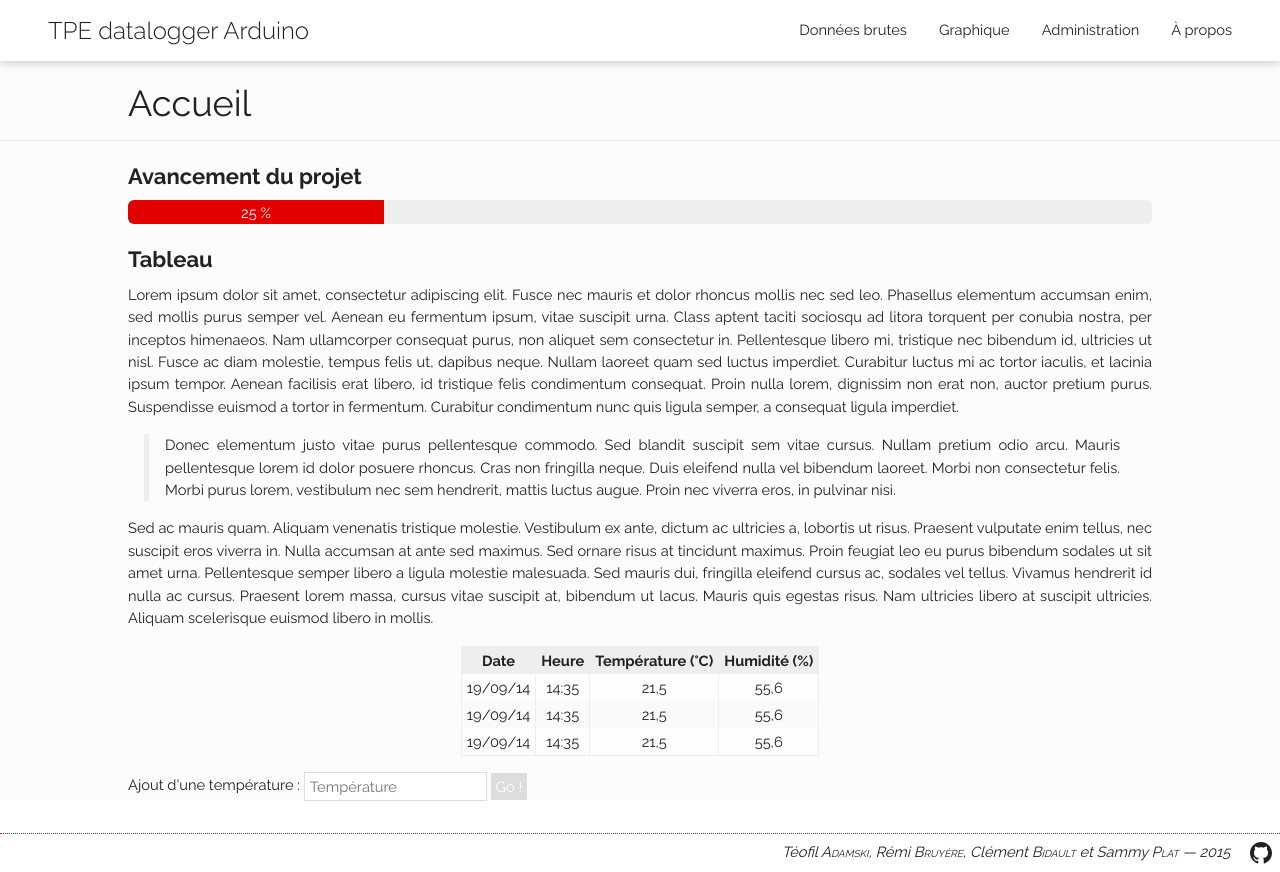
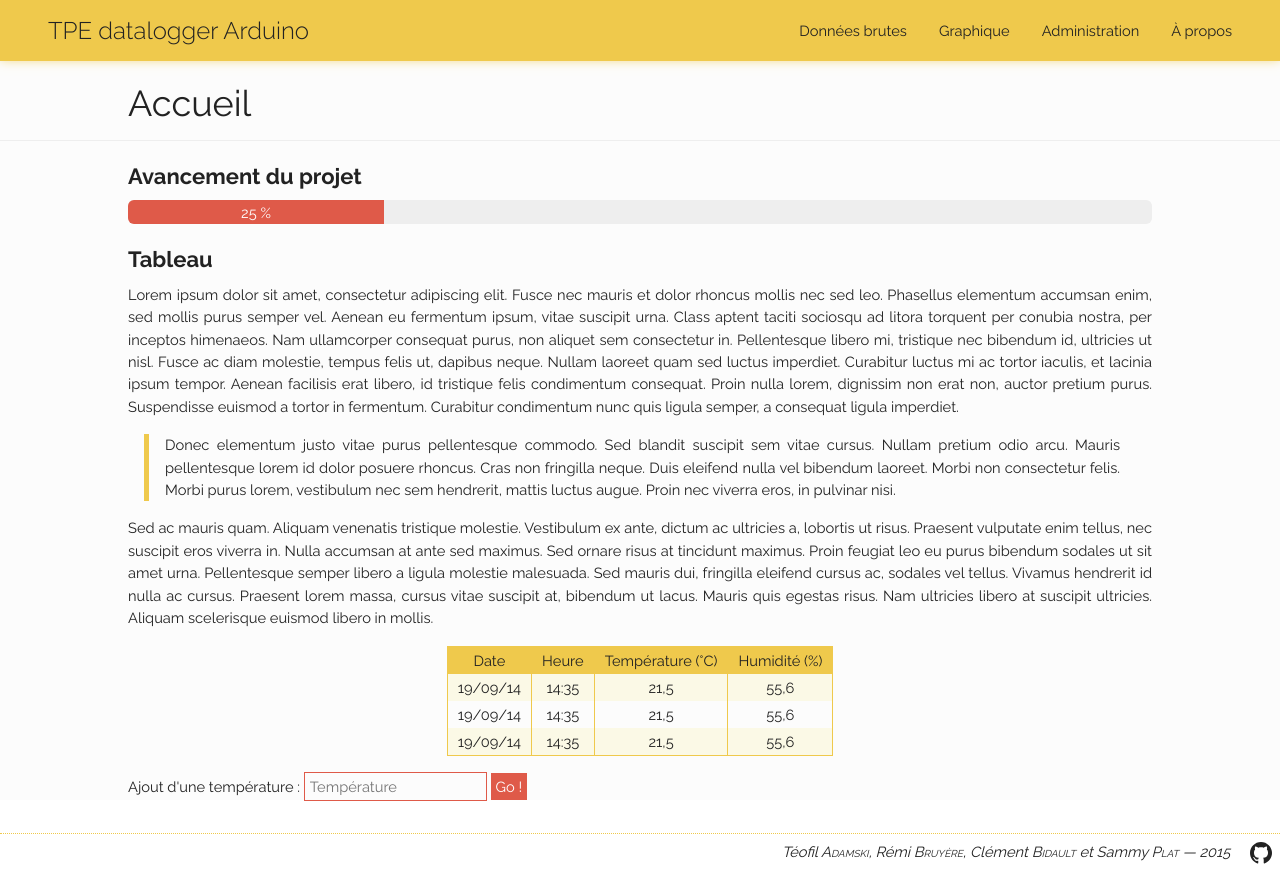
Before and after one commit to TPE-Datalogger-Arduino/Site, a PHP site: page / in a window 1280 px wide. Run offline with PHP 8.4, Linux system fonts and the light colour scheme.

Commit message:
Modification des couleurs

```diff
--- a/statics/styles/main.css
+++ b/statics/styles/main.css
@@ -31,9 +31,8 @@ body {
 	left: 0;
 	right: 0;
 	padding: 1rem 3rem;
-	background-color: #eee;
-	box-shadow: 0px -3px 12px #888;
-	background-color: #fff;
+	background-color: #efc94c;
+	box-shadow: 0px -3px 12px #efc94c;
 }
 
 #bandeau #nom-site {
@@ -45,8 +44,7 @@ body {
 
 #bandeau #navigation {
 	float: right;
-	position: relative;
-	top: calc(1.25rem - 11pt);
+	line-height: 2em;
 }
 
 #bandeau a {
@@ -55,7 +53,7 @@ body {
 }
 
 #bandeau a:hover {
-	color: #e20000;
+	color: #334d5c;
 }
 
 #bandeau ul {
@@ -93,8 +91,7 @@ section header {
 footer {
 	padding: .5rem;
 	margin-top: 2rem;
-	border-top: 1px dotted #e20000;
-	width: calc(100% - 1rem); /* width = 100 % − 2 × padding */
+	border-top: 1px dotted #efc94c;
 	font-style: italic;
 	text-align: right;
 }
@@ -114,11 +111,12 @@ section p {
 
 /* Liens */
 a {
-	color: #e20000;
+	color: #334d5c;
 }
 
 a:hover {
 	text-decoration: none;
+	color: #df5a49;
 }
 
 /* Titres */
@@ -152,7 +150,7 @@ code {
 blockquote {
 	margin: 1rem;
 	padding: 0 1rem;
-	border-left: 5px solid #eee;
+	border-left: 5px solid #efc94c;
 }
 
 /* Tableaux */
@@ -160,33 +158,28 @@ section table {
 	margin: 1rem auto;
 	border-spacing: 0;
 	text-align: center;
-	border-top: 1px solid #eee;
-	border-bottom: 1px solid #eee;
+	border-top: 1px solid #efc94c;
+	border-bottom: 1px solid #efc94c;
 }
 
 section thead {
-	background-color: #eee;
-	font-weight: bold;
+	background-color: #efc94c;
 }
 
 section table td {
-	padding: 5px;
+	padding: 5px 10px;
 }
 
 table td:first-child, table th:first-child {
-	border-left: 1px solid #eee;
+	border-left: 1px solid #efc94c;
 }
 
 table td, table th {
-	border-right: 1px solid #eee;
-}
-
-section table tbody tr {
-	background: #fafafa;
+	border-right: 1px solid #efc94c;
 }
 
 table tbody tr:nth-child(2n+1) {
-	background-color: #fdfdfd;
+	background-color: rgba(238, 223, 39, .1);
 }
 
 /* Images */
@@ -200,26 +193,27 @@ button,
 input[type=text],
 select {
 	padding: 5px;
-	vertical-align: middle;
 	font: inherit;
 }
 
 button {
-	background-color: #ddd;
+	background-color: #df5a49;
 	color: white;
 }
 
 button:hover {
-	background-color: #ccc;
 	cursor: pointer;
+	background-color: #334d5c;
 }
 
-input[type=text] {
-	border: 1px solid #ddd;
+input[type=text],
+select {
+	background-color: transparent;
 }
 
-select {
-	background-color: transparent;
+
+input[type=text] {
+	border: 1px solid #df5a49;
 }
 
 /* Noms de famille */
@@ -238,7 +232,7 @@ select {
 
 .avancement span {
 	display: block;
-	background-color: #e20000;
+	background-color: #df5a49;
 	height: inherit;
 }
 
@@ -265,7 +259,7 @@ select {
 	display: block;
 	width: 18px;
 	height: 3px;
-	background-color: #bbb;
+	background-color: #222;
 }
 
 .barre + .barre {
@@ -302,12 +296,13 @@ select {
 	#bandeau #navigation {
 		float: left;
 		width: 100%;
+		line-height: initial;
+		margin-top: .5rem
 	}
 
 	#bandeau ul li {
-		width: calc(100% - 1rem); /* width = 100 % − 2 × padding */
-		padding: .5rem;
-		position: static;
+		width: 100%;
+		padding: .5rem 0;
 	}
 
 	#bandeau #navigation a {
```
